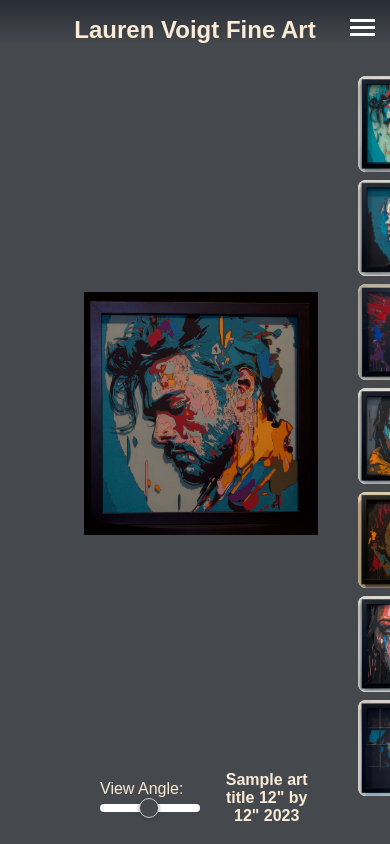
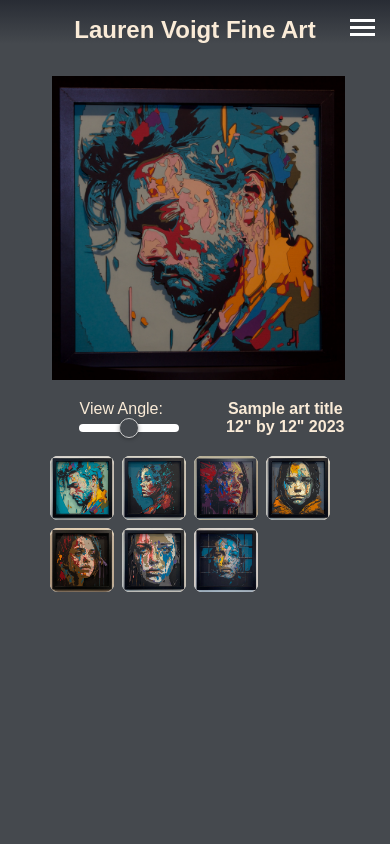
Before and after one commit to danieleugenevoigt/LVFA, a React (Create React App) app: page /gallery in a window 390 px wide. Shown: the top 844 px of the page. Built offline with nearby package versions, Linux system fonts and the light colour scheme; a web font is replaced by a local one.

Commit message:
gallery page media-query 480px complete

```diff
--- a/src/components/artwork-Viewer/artworkViewer.css
+++ b/src/components/artwork-Viewer/artworkViewer.css
@@ -1,3 +1,9 @@
 .artworkViewer {
     width: 60vw;
 }
+
+@media (max-width: 480px) {
+    .artworkViewer{
+        width: 80vw;
+    }
+}
--- a/src/components/gallery-catalog/galleryCatalog.css
+++ b/src/components/gallery-catalog/galleryCatalog.css
@@ -27,3 +27,34 @@
     margin-bottom: .5rem;
     width: 6rem;
 }
+
+/* Phone Media Query */
+@media (max-width: 480px) {
+    .galleryContainer {
+        align-content:flex-start;
+        display: flex;
+        flex-direction: row;
+        flex-wrap: wrap;
+        height: 100%;
+        justify-content: left;
+        padding: 0%;
+        width: 40%;
+    }
+
+    .thumbnailButton {
+        appearance: none;
+        border: none;
+        border-radius: .5rem;
+        height: 4rem;
+        margin-bottom: .5rem;
+        margin-left: .5rem;
+        width: 4rem;
+    }
+
+    .thumbnailButton img {
+        border-radius: .5rem;
+        height: 4rem;
+        margin-bottom: .5rem;
+        width: 4rem;
+    }
+}
--- a/src/components/gallery/gallery.css
+++ b/src/components/gallery/gallery.css
@@ -8,3 +8,17 @@
     height: 100vh;
     width: 80%;
 }
+
+@media (max-width: 480px) {
+.galleryPageContent {
+    align-content: center;
+    display: flex;
+    flex-direction: column;
+    margin-left: auto;
+    margin-right: auto;
+    align-items: top;
+    justify-content: flex-start;
+    height: 100vh;
+    width: 90%;
+}
+}
```
